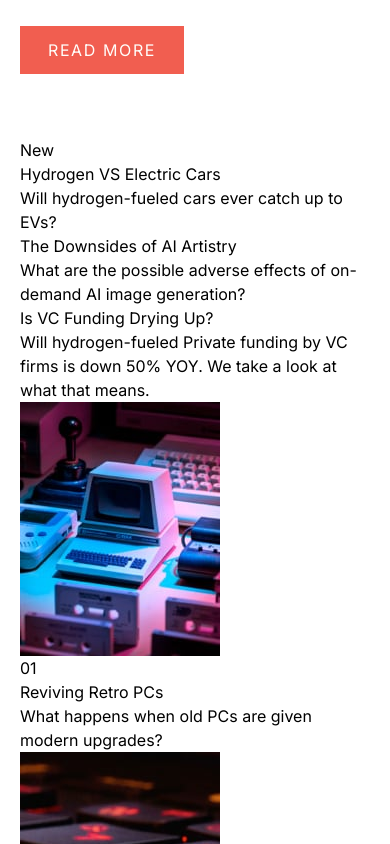
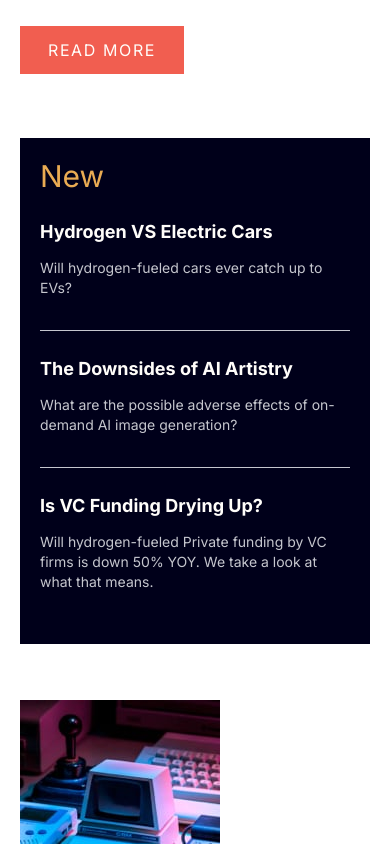
Before and after one commit to jjvega86/news-homepage-main, a website: page build/index.html in a window 390 px wide. Shown: the part 684-1528 px from the top of the page. Drawn offline with Linux system fonts and the light colour scheme.

Commit message:
📦 NEW: Mobile styling for section "new"

```diff
--- a/build/index.html
+++ b/build/index.html
@@ -38,7 +38,7 @@
       </nav>
     </header>
     <main class="mx-5 mt-3">
-      <section class="mb-16" id="hero">
+      <section id="hero" class="mb-16">
         <picture>
           <source
             srcset="./assets/images/image-web-3-desktop.jpg"
@@ -63,24 +63,41 @@
           READ MORE
         </button>
       </section>
-      <section id="new">
-        <h2>New</h2>
-        <article class="news-item">
-          <h3 class="news-heading">Hydrogen VS Electric Cars</h3>
-          <p class="news-description">
+      <section
+        id="new"
+        class="bg-neutral-vry-drk-blue text-neutral-white p-5 mb-14"
+      >
+        <h2 class="text-primary-orange text-3xl font-medium mb-6">New</h2>
+        <article class="mb-8">
+          <h3
+            class="font-bold text-lg mb-3 hover:text-primary-orange cursor-pointer"
+          >
+            Hydrogen VS Electric Cars
+          </h3>
+          <p class="text-neutral-gray-blue text-sm">
             Will hydrogen-fueled cars ever catch up to EVs?
           </p>
         </article>
-        <article class="news-item">
-          <h3 class="news-heading">The Downsides of AI Artistry</h3>
-          <p class="news-description">
+        <hr class="mb-6 border-1 text-neutral-gray-blue" />
+        <article class="mb-8">
+          <h3
+            class="font-bold text-lg mb-3 hover:text-primary-orange cursor-pointer"
+          >
+            The Downsides of AI Artistry
+          </h3>
+          <p class="text-neutral-gray-blue text-sm">
             What are the possible adverse effects of on-demand AI image
             generation?
           </p>
         </article>
-        <article class="news-item">
-          <h3 class="news-heading">Is VC Funding Drying Up?</h3>
-          <p class="news-description">
+        <hr class="mb-6 border-1 text-neutral-gray-blue" />
+        <article class="mb-8">
+          <h3
+            class="font-bold text-lg mb-3 hover:text-primary-orange cursor-pointer"
+          >
+            Is VC Funding Drying Up?
+          </h3>
+          <p class="text-neutral-gray-blue text-sm">
             Will hydrogen-fueled Private funding by VC firms is down 50% YOY. We
             take a look at what that means.
           </p>
```
Also changed, not shown: build/css/style.css.
